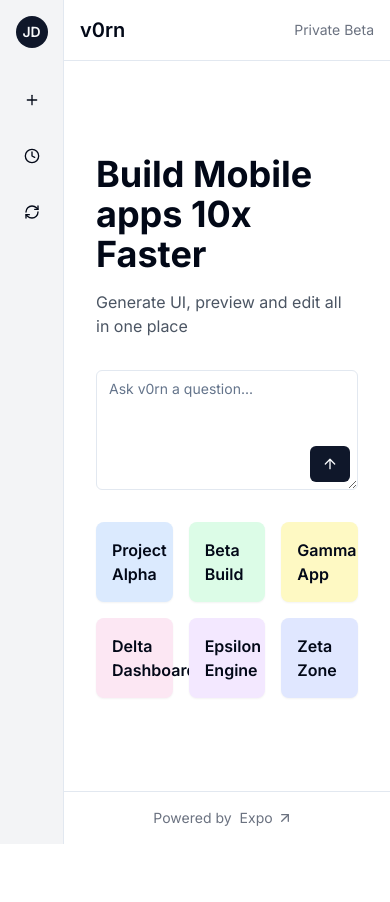
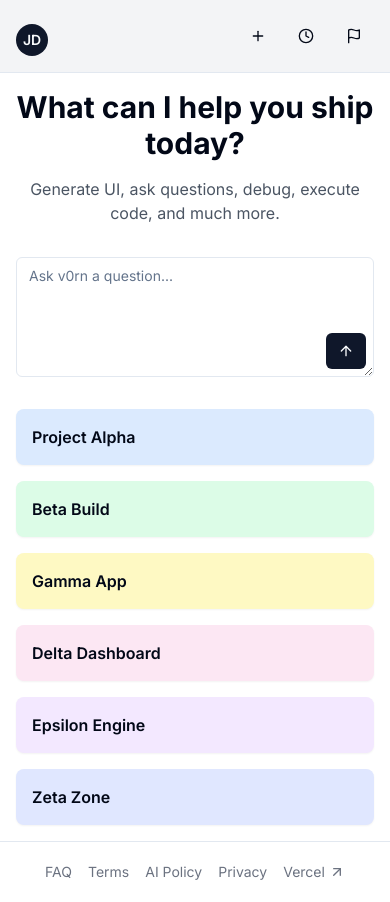
Before and after one commit to katungi/V0RN, a Next.js app: page / in a window 390 px wide. Before the commit the page ends 844 px from the top, so only its background shows below. Built offline with nearby package versions, Linux system fonts and the light colour scheme.

Commit message:
make ui mobile responsive

```diff
--- a/package.json
+++ b/package.json
@@ -26,6 +26,7 @@
     "@radix-ui/react-scroll-area": "^1.1.0",
     "@radix-ui/react-slot": "^1.1.0",
     "@radix-ui/react-tabs": "^1.1.0",
+    "@radix-ui/react-tooltip": "^1.1.2",
     "@t3-oss/env-nextjs": "^0.11.1",
     "ai": "^3.3.26",
     "class-variance-authority": "^0.7.0",
--- a/src/app/page.tsx
+++ b/src/app/page.tsx
@@ -1,15 +1,15 @@
 "use client"
-import React, { useState, useEffect } from "react"
+import { useState, useEffect } from "react"
 import { Button } from "@/components/ui/button"
 import { Textarea } from "@/components/ui/textarea"
 import { Dialog, DialogContent, DialogHeader, DialogTitle, DialogDescription, DialogTrigger } from "@/components/ui/dialog"
 import { Input } from "@/components/ui/input"
 import { Label } from "@/components/ui/label"
-import { PlusIcon, ClockIcon, RefreshCwIcon, ArrowUpIcon, MinimizeIcon, Paintbrush, Building2, Gamepad2, Shirt, Rocket } from "lucide-react"
+import { Tooltip, TooltipContent, TooltipProvider, TooltipTrigger } from "@/components/ui/tooltip"
+import { PlusIcon, ClockIcon, FlagIcon, ArrowUpIcon, MinimizeIcon, Paintbrush, Building2, Gamepad2, Shirt, Rocket } from "lucide-react"
 import Link from "next/link"
 import { motion } from "framer-motion"
 import { HexColorPicker } from "react-colorful"
-import DotPattern from "@/components/magicui/dot-pattern"
 
 const stylePreferences = [
   { name: "Minimalist", icon: MinimizeIcon, color: "bg-gray-100" },
@@ -70,14 +70,69 @@ export default function Component() {
   }
 
   return (
-    <div className="flex h-screen bg-white relative">
-      {/* Dot Pattern Background */}
-      <div className="absolute inset-0 overflow-hidden opacity-40 pointer-events-none">
-        <DotPattern width={400} height={320} />
+    <div className="flex flex-col md:flex-row h-screen bg-white">
+      {/* Top bar for mobile */}
+      <div className="md:hidden flex justify-between items-center p-4 bg-gray-100 border-b">
+        <div className="mt-auto">
+          <div className="w-8 h-8 rounded-full bg-primary flex items-center justify-center text-primary-foreground font-semibold text-sm">
+            JD
+          </div>
+        </div>
+        <div className="flex space-x-2">
+          <TooltipProvider>
+            <Dialog>
+              <Tooltip>
+                <TooltipTrigger asChild>
+                  <DialogTrigger asChild>
+                    <Button variant="ghost" size="icon" className="hover:border-teal-400 hover:border-2 transition-colors">
+                      <PlusIcon className="h-4 w-4" />
+                      <span className="sr-only">Create new project</span>
+                    </Button>
+                  </DialogTrigger>
+                </TooltipTrigger>
+                <TooltipContent>
+                  <p>Create new project</p>
+                </TooltipContent>
+              </Tooltip>
+              <DialogContent className="sm:max-w-[425px] w-[95vw] rounded-lg">
+                <DialogHeader>
+                  <DialogTitle>Create New Project</DialogTitle>
+                  <DialogDescription>
+                    {step === 1 ? "Enter a name for your new project." :
+                      step === 2 ? "Choose style preferences for your project." :
+                        "Optionally select color scheme for your project."}
+                  </DialogDescription>
+                </DialogHeader>
+                {/* Dialog content remains the same */}
+                {/* ... */}
+              </DialogContent>
+            </Dialog>
+            <Tooltip>
+              <TooltipTrigger asChild>
+                <Button variant="ghost" size="icon">
+                  <ClockIcon className="h-4 w-4" />
+                </Button>
+              </TooltipTrigger>
+              <TooltipContent>
+                <p>Recent projects</p>
+              </TooltipContent>
+            </Tooltip>
+            <Tooltip>
+              <TooltipTrigger asChild>
+                <Button variant="ghost" size="icon">
+                  <FlagIcon className="h-4 w-4" />
+                </Button>
+              </TooltipTrigger>
+              <TooltipContent>
+                <p>Flagged items</p>
+              </TooltipContent>
+            </Tooltip>
+          </TooltipProvider>
+        </div>
       </div>
 
-      {/* Sidebar */}
-      <div className="w-16 bg-gray-100 flex flex-col items-center py-4 border-r relative z-10">
+      {/* Sidebar for desktop */}
+      <div className="hidden md:flex w-16 bg-gray-100 flex-col items-center py-4 border-r">
         <div className="mb-8">
           <div className="mt-auto">
             <div className="w-8 h-8 rounded-full bg-primary flex items-center justify-center text-primary-foreground font-semibold text-sm">
@@ -85,13 +140,21 @@ export default function Component() {
             </div>
           </div>
         </div>
+        <TooltipProvider>
           <Dialog>
+            <Tooltip>
+              <TooltipTrigger asChild>
                 <DialogTrigger asChild>
-            <Button variant="ghost" size="icon" className="mb-4">
+                  <Button variant="ghost" size="icon" className="mb-4 hover:border-teal-400 hover:border-2 transition-colors">
                     <PlusIcon className="h-4 w-4" />
                     <span className="sr-only">Create new project</span>
                   </Button>
                 </DialogTrigger>
+              </TooltipTrigger>
+              <TooltipContent side="right">
+                <p>Create new project</p>
+              </TooltipContent>
+            </Tooltip>
             <DialogContent className="sm:max-w-[425px]">
               <DialogHeader>
                 <DialogTitle>Create New Project</DialogTitle>
@@ -161,28 +224,38 @@ export default function Component() {
               )}
             </DialogContent>
           </Dialog>
+          <Tooltip>
+            <TooltipTrigger asChild>
               <Button variant="ghost" size="icon" className="mb-4">
                 <ClockIcon className="h-4 w-4" />
               </Button>
+            </TooltipTrigger>
+            <TooltipContent side="right">
+              <p>Recent projects</p>
+            </TooltipContent>
+          </Tooltip>
+          <Tooltip>
+            <TooltipTrigger asChild>
               <Button variant="ghost" size="icon">
-          <RefreshCwIcon className="h-4 w-4" />
+                <FlagIcon className="h-4 w-4" />
               </Button>
+            </TooltipTrigger>
+            <TooltipContent side="right">
+              <p>Flagged items</p>
+            </TooltipContent>
+          </Tooltip>
+        </TooltipProvider>
       </div>
 
       {/* Main content */}
-      <div className="flex-1 flex flex-col relative z-10">
-        {/* Header */}
-        <header className="flex justify-between items-center p-4 border-b bg-white">
-          <div className="text-xl font-semibold">v0rn</div>
-          <div className="text-sm text-gray-500">Private Beta</div>
-        </header>
-
+      <div className="flex-1 flex flex-col">
         {/* Content */}
-        <main className="flex-1 flex flex-col items-center justify-center p-8">
-          <h1 className="text-4xl font-bold mb-4">Build Mobile apps 10x Faster</h1>
-          <p className="text-gray-600 mb-8">Generate UI, preview and edit all in one place</p>
+        <main className="flex-1 flex flex-col items-center justify-center p-4 md:p-8">
+          <h1 className="text-3xl md:text-4xl font-bold mb-4 text-center">What can I help you ship today?</h1>
+          <p className="text-gray-600 mb-8 text-center">Generate UI, ask questions, debug, execute code, and much more.</p>
 
           <div className="w-full max-w-3xl mb-8">
+
             <motion.div
               initial={{ opacity: 0, y: 20 }}
               animate={isLoaded ? { opacity: 1, y: 0 } : {}}
@@ -199,7 +272,7 @@ export default function Component() {
             </motion.div>
           </div>
 
-          <div className="grid grid-cols-3 gap-4 w-full max-w-3xl">
+          <div className="grid grid-cols-1 sm:grid-cols-2 md:grid-cols-3 gap-4 w-full max-w-3xl">
             {projects.map((project, index) => (
               <div
                 key={index}
@@ -212,10 +285,13 @@ export default function Component() {
         </main>
 
         {/* Footer */}
-        <footer className="flex justify-center items-center p-4 border-t text-sm text-gray-500 bg-white">
-          Powered by{" "}
-          <Link href="https://expo.dev" className="mx-2 flex items-center">
-            Expo <ArrowUpIcon className="h-4 w-4 ml-1 transform rotate-45" />
+        <footer className="flex flex-wrap justify-center items-center p-4 border-t text-sm text-gray-500">
+          <Link href="#" className="mx-2 my-1">FAQ</Link>
+          <Link href="#" className="mx-2 my-1">Terms</Link>
+          <Link href="#" className="mx-2 my-1">AI Policy</Link>
+          <Link href="#" className="mx-2 my-1">Privacy</Link>
+          <Link href="https://vercel.com" className="mx-2 my-1 flex items-center">
+            Vercel <ArrowUpIcon className="h-4 w-4 ml-1 transform rotate-45" />
           </Link>
         </footer>
       </div>
--- /dev/null
+++ b/src/components/ui/tooltip.tsx
@@ -0,0 +1,30 @@
+"use client"
+
+import * as React from "react"
+import * as TooltipPrimitive from "@radix-ui/react-tooltip"
+
+import { cn } from "@/lib/utils"
+
+const TooltipProvider = TooltipPrimitive.Provider
+
+const Tooltip = TooltipPrimitive.Root
+
+const TooltipTrigger = TooltipPrimitive.Trigger
+
+const TooltipContent = React.forwardRef<
+  React.ElementRef<typeof TooltipPrimitive.Content>,
+  React.ComponentPropsWithoutRef<typeof TooltipPrimitive.Content>
+>(({ className, sideOffset = 4, ...props }, ref) => (
+  <TooltipPrimitive.Content
+    ref={ref}
+    sideOffset={sideOffset}
+    className={cn(
+      "z-50 overflow-hidden rounded-md border bg-popover px-3 py-1.5 text-sm text-popover-foreground shadow-md animate-in fade-in-0 zoom-in-95 data-[state=closed]:animate-out data-[state=closed]:fade-out-0 data-[state=closed]:zoom-out-95 data-[side=bottom]:slide-in-from-top-2 data-[side=left]:slide-in-from-right-2 data-[side=right]:slide-in-from-left-2 data-[side=top]:slide-in-from-bottom-2",
+      className
+    )}
+    {...props}
+  />
+))
+TooltipContent.displayName = TooltipPrimitive.Content.displayName
+
+export { Tooltip, TooltipTrigger, TooltipContent, TooltipProvider }
```
Also changed, not shown: 1 other file (tests, documents, lock files or other folders). Lines whose indentation alone changed are shown as unchanged.
